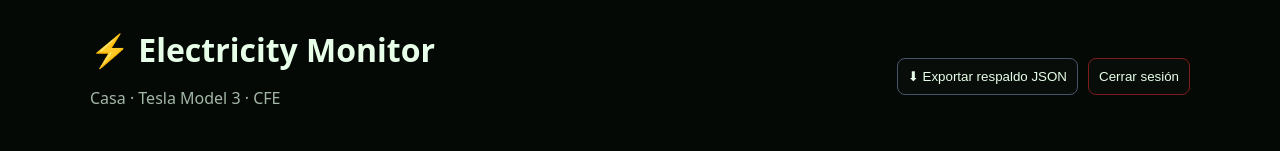
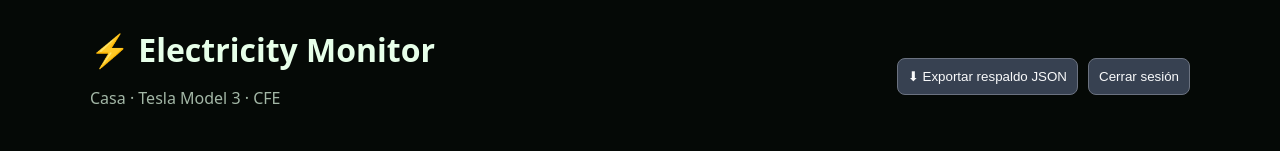
Before and after one commit to davidduran94/electricity-monitor, a Next.js app: page / in a window 1280 px wide. Shown: the top 151 px of the page. Built offline with nearby package versions, Linux system fonts and the light colour scheme; no server answers.

Commit message:
Style backup and logout buttons in neutral gray

```diff
--- a/src/app/page.tsx
+++ b/src/app/page.tsx
@@ -82,8 +82,8 @@ export default function Home() {
     <header style={{ display: 'flex', flexWrap: 'wrap', justifyContent: 'space-between', alignItems: 'center', gap: 16, marginBottom: 28 }}>
       <div><h1 style={{ margin: 0 }}>⚡ Electricity Monitor</h1><p style={{ color: '#a3b7a6' }}>Casa · Tesla Model 3 · CFE</p></div>
       <div style={{display:'flex',gap:10,flexWrap:'wrap'}}>
-        <button onClick={exportData} style={{ ...inputStyle, width: 'auto', cursor: 'pointer' }}>⬇ Exportar respaldo JSON</button>
-        <button onClick={logout} style={{ ...inputStyle, width: 'auto', cursor: 'pointer', borderColor:'#7f1d1d' }}>Cerrar sesión</button>
+        <button onClick={exportData} style={{ ...inputStyle, width: 'auto', cursor: 'pointer', background:'#374151',borderColor:'#6b7280',color:'#f9fafb' }}>⬇ Exportar respaldo JSON</button>
+        <button onClick={logout} style={{ ...inputStyle, width: 'auto', cursor: 'pointer', background:'#374151',borderColor:'#6b7280',color:'#f9fafb' }}>Cerrar sesión</button>
       </div>
     </header>
     {tesla.connected && !tesla.expired && <p style={{fontSize:13,color:'#a3b7a6'}}>¿El historial devuelve HTTP 400? <a href="/api/tesla/connect?history=1" style={{color:'#f87171'}}>Volver a autorizar Tesla con permiso de carga</a>. Tesla solicitará confirmar los permisos.</p>}
```
